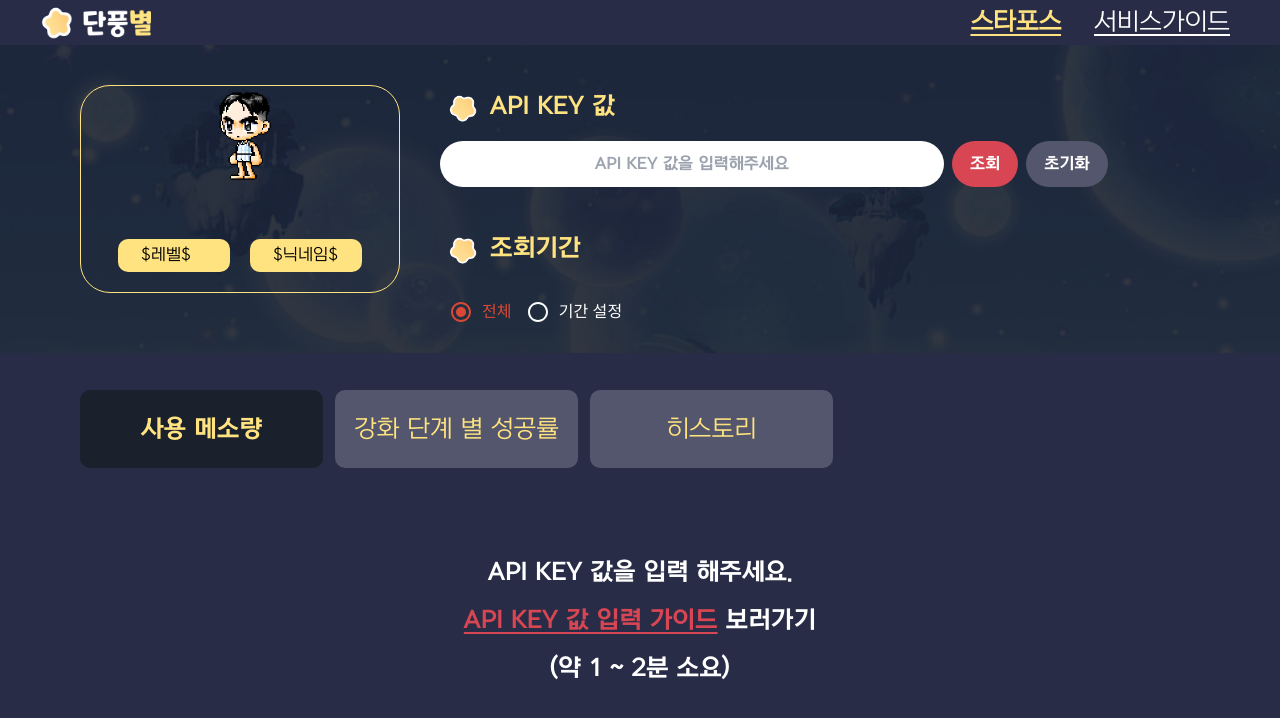
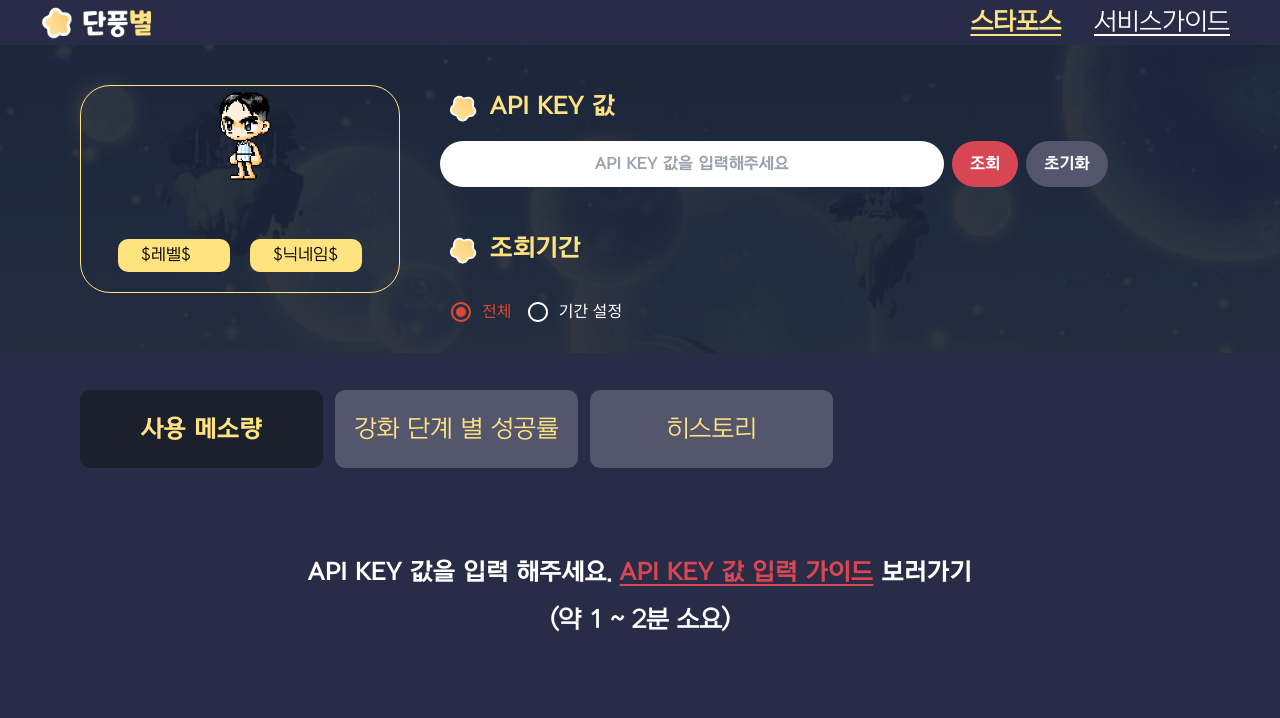
Before and after one commit to Amjong/bossMaple, a React (Create React App) app: page / in a window 1280 px wide. Shown: the top 718 px of the page. Built offline with nearby package versions, Linux system fonts and the light colour scheme.

Commit message:
Root.jsx: Apply line height (x2 of fontSize)

```diff
--- a/src/components/ContentPanel.jsx
+++ b/src/components/ContentPanel.jsx
@@ -34,14 +34,13 @@ export default function ContentPanel() {
       <TapBtns onChanged={handleChange} tabBtnsArray={contentArray} />
       <div className='mt-10'>
         {!isLoading && starforceInfoArray.length === 0 ? (
-          <div className='text-xl font-bold text-center text-white mt-20 leading-loose'>
-            API KEY 값을 입력 해주세요.
-            <br />
+          <div className='text-xl font-bold text-center text-white mt-20'>
+            API KEY 값을 입력 해주세요.{' '}
             <Link to='/guide' className='text-r2 underline underline-offset-4'>
               API KEY 값 입력 가이드
             </Link>{' '}
-            보러가기 <br />
-            (약 1 ~ 2분 소요)
+            보러가기
+            <div className='font-regular'>(약 1 ~ 2분 소요)</div>
           </div>
         ) : (
           contentArray[menu].component
--- a/src/components/page/Root.jsx
+++ b/src/components/page/Root.jsx
@@ -4,7 +4,7 @@ import Footer from '../Footer';
 
 export default function Root() {
   return (
-    <div>
+    <div className='leading-loose'>
       <Navbar />
       <Outlet />
       <Footer />
```
